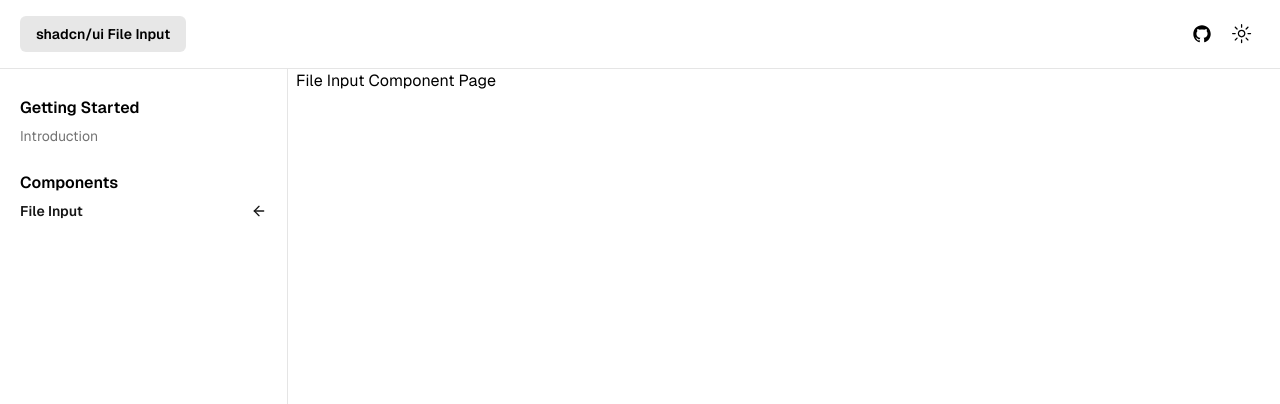
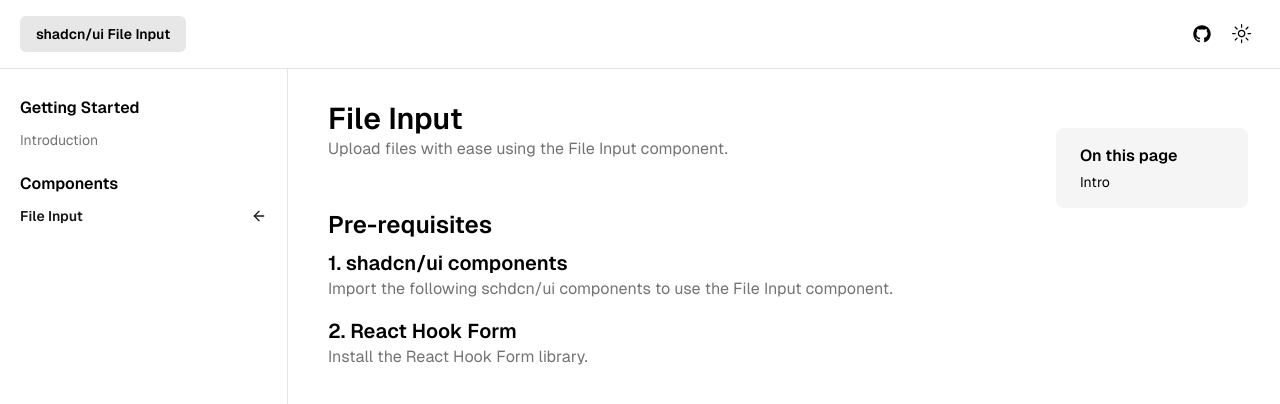
Before and after one commit to itsmejawad/shadcn-file-input, a Next.js app: page /docs/file-input in a window 1280 px wide. Shown: the top 404 px of the page. Built offline with nearby package versions, Linux system fonts and the light colour scheme.

Commit message:
Start working on file input page /docs/file-input, implement on this page and add intro & pre-requisites section.

```diff
--- a/package.json
+++ b/package.json
@@ -12,6 +12,7 @@
     "@radix-ui/react-dialog": "^1.1.1",
     "@radix-ui/react-dropdown-menu": "^2.1.1",
     "@radix-ui/react-icons": "^1.3.0",
+    "@radix-ui/react-scroll-area": "^1.1.0",
     "@radix-ui/react-slot": "^1.1.0",
     "class-variance-authority": "^0.7.0",
     "clsx": "^2.1.1",
@@ -20,6 +21,7 @@
     "next-themes": "^0.3.0",
     "react": "^18",
     "react-dom": "^18",
+    "react-hook-form": "^7.53.0",
     "tailwind-merge": "^2.5.2",
     "tailwindcss-animate": "^1.0.7"
   },
--- /dev/null
+++ b/src/app/docs/(components)/file-input/file-input-v1.tsx
@@ -0,0 +1,7 @@
+import React from "react";
+
+const FileInputV1 = () => {
+  return <div>FileInput</div>;
+};
+
+export default FileInputV1;
--- a/src/app/docs/(components)/file-input/page.tsx
+++ b/src/app/docs/(components)/file-input/page.tsx
@@ -1,3 +1,38 @@
+import Link from "next/link";
+
 export default function Home() {
-  return <div>File Input Component Page</div>;
+  return (
+    <div className="p-8 grid grid-cols-[1fr_auto]  gap-x-2  bg-background">
+      <div>
+        <section className="pb-4" id="intro">
+          <h1 className="font-semibold text-3xl">File Input</h1>
+          <p className="text-muted-foreground mb-4">
+            Upload files with ease using the File Input component.
+          </p>
+        </section>
+        <section className="py-4" id="pre-requisites">
+          <h2 className="font-semibold text-2xl mb-2">Pre-requisites</h2>
+
+          <div>
+            <h3 className="font-semibold text-xl">1. shadcn/ui components</h3>
+            <p className="text-muted-foreground mb-4">
+              Import the following schdcn/ui components to use the File Input component.
+            </p>
+            <h3 className="font-semibold text-xl">2. React Hook Form</h3>
+            <p className="text-muted-foreground mb-4">Install the React Hook Form library.</p>
+          </div>
+        </section>
+      </div>
+      <div>
+        <ul className="flex flex-col gap-1 text-sm bg-muted px-6 py-4 rounded-lg min-w-[12rem] sticky top-32">
+          <li className="font-semibold text-base">On this page</li>
+          {[{ label: "Intro", href: "#intro" }].map((link) => (
+            <li key={link.href}>
+              <Link href={link.href}>{link.label}</Link>
+            </li>
+          ))}
+        </ul>
+      </div>
+    </div>
+  );
 }
--- a/src/app/page.tsx
+++ b/src/app/page.tsx
@@ -16,8 +16,10 @@
         <Button size="lg" asChild>
           <Link href="/docs">Start now</Link>
         </Button>
-        <Button size="lg" variant="secondary">
-          Github Repository
+        <Button size="lg" variant="secondary" asChild>
+          <Link href="https://github.com/itsmejawad/shadcn-file-input" target="_blank">
+            Github Repository
+          </Link>
         </Button>
       </div>
     </div>
--- a/src/components/sidebar.tsx
+++ b/src/components/sidebar.tsx
@@ -10,6 +10,8 @@
 import { SidebarLinks } from "@/types/SidebarLinks";
 import { ArrowLeft } from "lucide-react";
 
+// Components
+
 const DesktopSidebar = ({
   pathname,
   sidebarLinks,
@@ -19,9 +21,12 @@
 }) => {
   return (
     <aside className="min-w-72 px-5 py-5 hidden lg:block border-r">
+      <ul className="flex flex-col gap-1.5 last:mb-0 sticky top-24">
         {sidebarLinks.map((sidebarLink) => (
-        <ul key={sidebarLink.title} className="flex flex-col gap-1.5 sticky top-24 mb-8 last:mb-0">
-          <li className="font-semibold">{sidebarLink.title}</li>
+          <>
+            <li key={sidebarLink.title} className="font-semibold mb-1 mt-4 first:mt-0">
+              {sidebarLink.title}
+            </li>
             {sidebarLink.links.map((link) => (
               <li
                 className={cn(
@@ -36,11 +41,12 @@
                       <ArrowLeft size={16} />
                     </span>
                   )}
-              </Link>{" "}
+                </Link>
               </li>
             ))}
+          </>
+        ))}
       </ul>
-      ))}
     </aside>
   );
 };
--- /dev/null
+++ b/src/components/ui/scroll-area.tsx
@@ -0,0 +1,48 @@
+"use client"
+
+import * as React from "react"
+import * as ScrollAreaPrimitive from "@radix-ui/react-scroll-area"
+
+import { cn } from "@/lib/utils"
+
+const ScrollArea = React.forwardRef<
+  React.ElementRef<typeof ScrollAreaPrimitive.Root>,
+  React.ComponentPropsWithoutRef<typeof ScrollAreaPrimitive.Root>
+>(({ className, children, ...props }, ref) => (
+  <ScrollAreaPrimitive.Root
+    ref={ref}
+    className={cn("relative overflow-hidden", className)}
+    {...props}
+  >
+    <ScrollAreaPrimitive.Viewport className="h-full w-full rounded-[inherit]">
+      {children}
+    </ScrollAreaPrimitive.Viewport>
+    <ScrollBar />
+    <ScrollAreaPrimitive.Corner />
+  </ScrollAreaPrimitive.Root>
+))
+ScrollArea.displayName = ScrollAreaPrimitive.Root.displayName
+
+const ScrollBar = React.forwardRef<
+  React.ElementRef<typeof ScrollAreaPrimitive.ScrollAreaScrollbar>,
+  React.ComponentPropsWithoutRef<typeof ScrollAreaPrimitive.ScrollAreaScrollbar>
+>(({ className, orientation = "vertical", ...props }, ref) => (
+  <ScrollAreaPrimitive.ScrollAreaScrollbar
+    ref={ref}
+    orientation={orientation}
+    className={cn(
+      "flex touch-none select-none transition-colors",
+      orientation === "vertical" &&
+        "h-full w-2.5 border-l border-l-transparent p-[1px]",
+      orientation === "horizontal" &&
+        "h-2.5 flex-col border-t border-t-transparent p-[1px]",
+      className
+    )}
+    {...props}
+  >
+    <ScrollAreaPrimitive.ScrollAreaThumb className="relative flex-1 rounded-full bg-border" />
+  </ScrollAreaPrimitive.ScrollAreaScrollbar>
+))
+ScrollBar.displayName = ScrollAreaPrimitive.ScrollAreaScrollbar.displayName
+
+export { ScrollArea, ScrollBar }
```
Also changed, not shown: src/app/layout.tsx (+8 -3 lines), src/app/docs/(components)/file-input/instructions.txt (added), 1 other file (tests, documents, lock files or other folders). Lines whose indentation alone changed are shown as unchanged.
